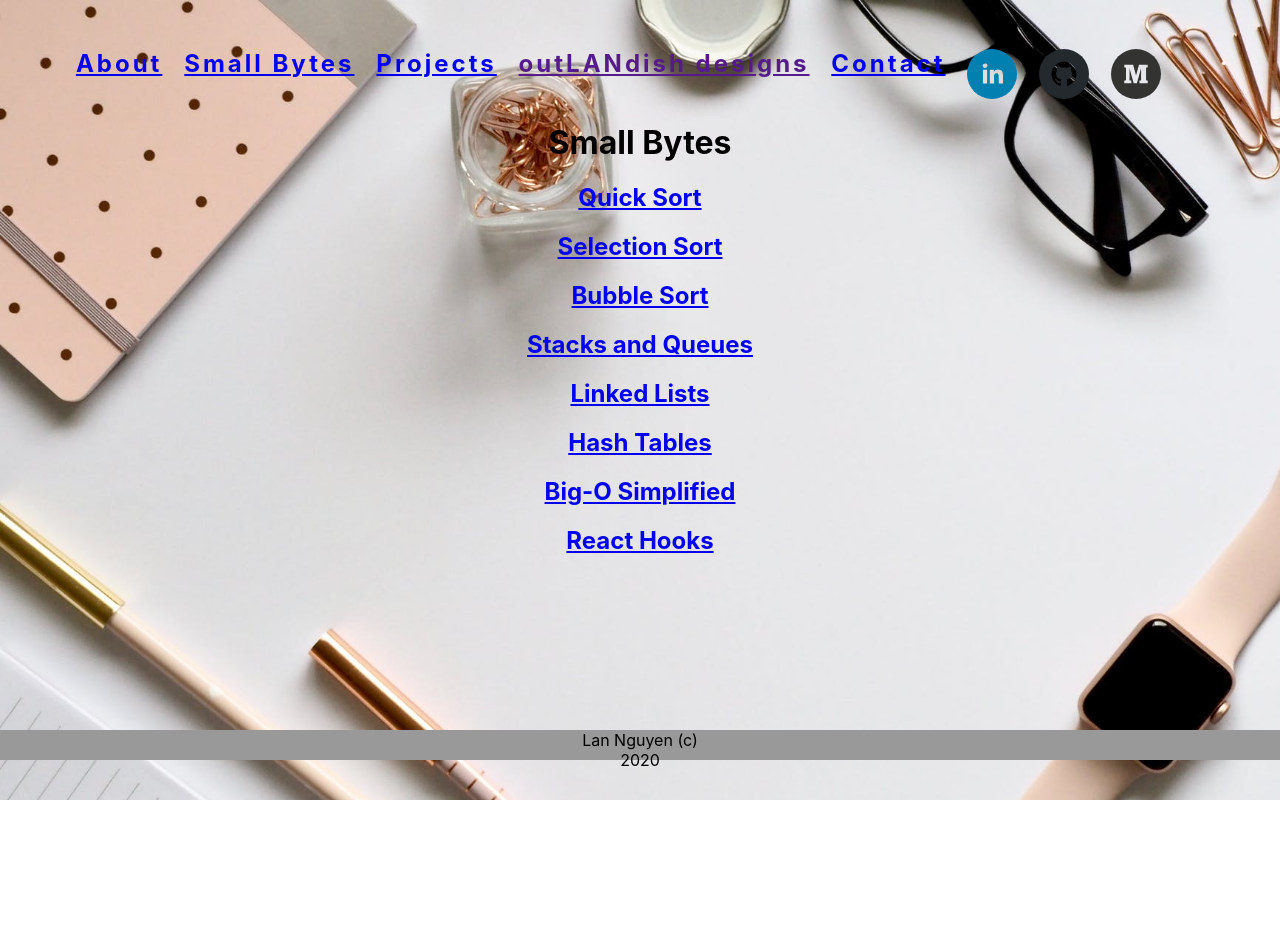
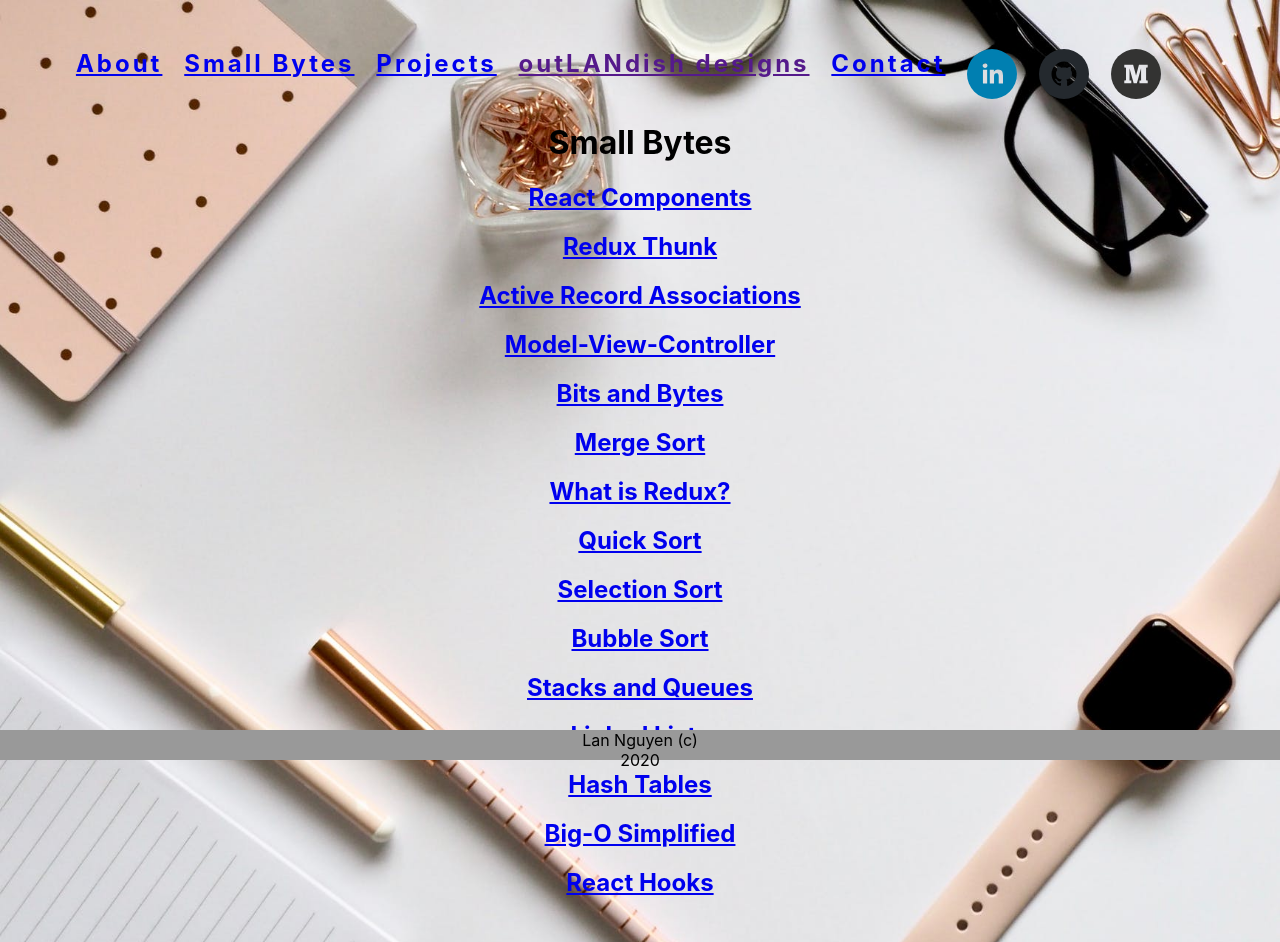
Before and after one commit to nguyenlan13/portfolio, a React (Create React App) app: page /blog in a window 1280 px wide. Before the commit the page ends 800 px from the top, so only its background shows below. Built offline with nearby package versions, Linux system fonts and the light colour scheme.

Commit message:
add new blog links

```diff
--- a/src/Components/Blogs/Blog.js
+++ b/src/Components/Blogs/Blog.js
@@ -4,6 +4,13 @@ function Blog() {
   return (
     <div>
       <h1>Small Bytes</h1>
+        <h2><a href="https://nguyenlan13.github.io/react_components">React Components</a></h2>
+        <h2><a href="https://nguyenlan13.github.io/redux_thunk">Redux Thunk</a></h2>
+        <h2><a href="https://nguyenlan13.github.io/active_record_associations">Active Record Associations</a></h2>
+        <h2><a href="https://nguyenlan13.github.io/model_view_controller">Model-View-Controller</a></h2>
+        <h2><a href="https://nguyenlan13.github.io/bits_and_bytes">Bits and Bytes</a></h2>
+        <h2><a href="https://nguyenlan13.github.io/merge_sort">Merge Sort</a></h2>
+        <h2><a href="https://nguyenlan13.github.io/what_is_redux">What is Redux?</a></h2>
         <h2><a href="https://nguyenlan13.github.io/quick_sort">Quick Sort</a></h2>
         <h2><a href="https://nguyenlan13.github.io/selection_sort">Selection Sort</a></h2>
         <h2><a href="https://nguyenlan13.github.io/bubble_sort">Bubble Sort</a></h2>
@@ -12,6 +19,7 @@ function Blog() {
         <h2><a href="https://nguyenlan13.github.io/hash_tables">Hash Tables</a></h2>
         <h2><a href="https://nguyenlan13.github.io/big-o_simplified">Big-O Simplified</a></h2>
         <h2><a href="https://nguyenlan13.github.io/react_hooks">React Hooks</a></h2>
+
     </div>
   );
 }
```
